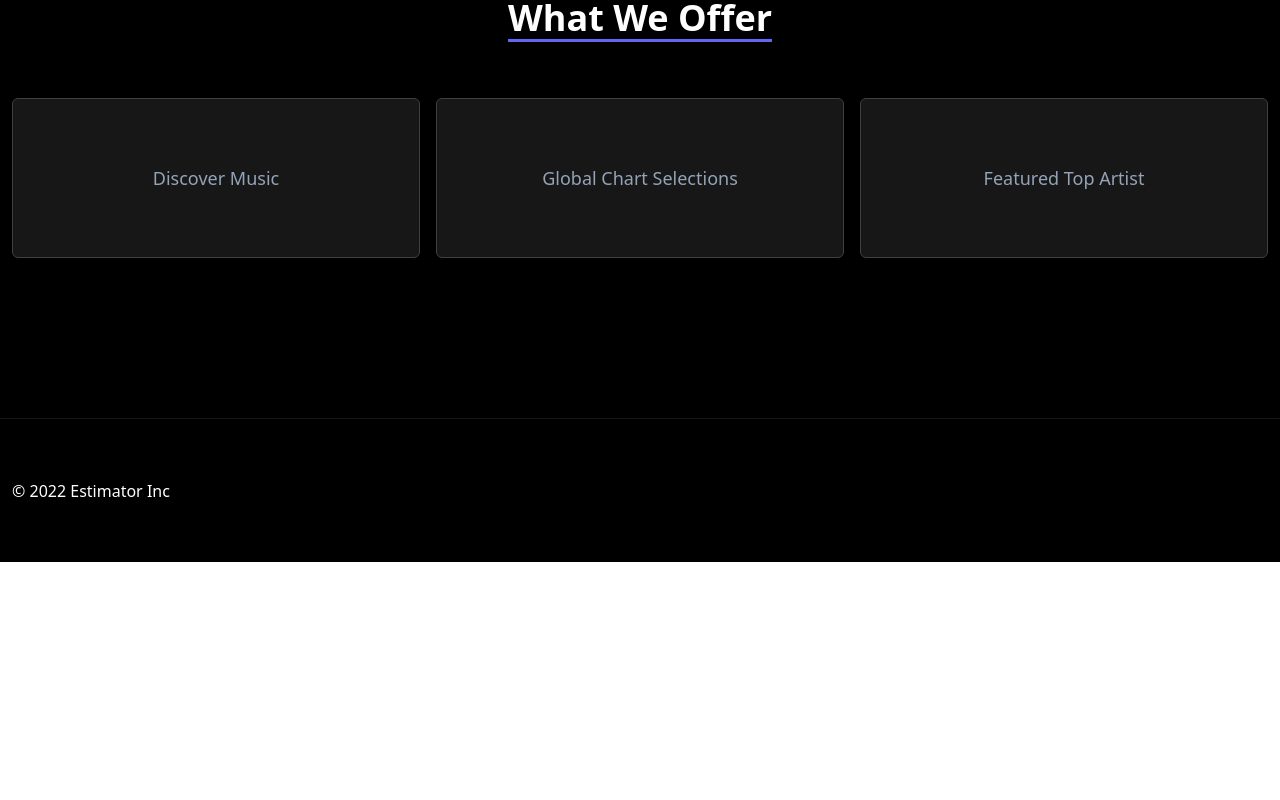
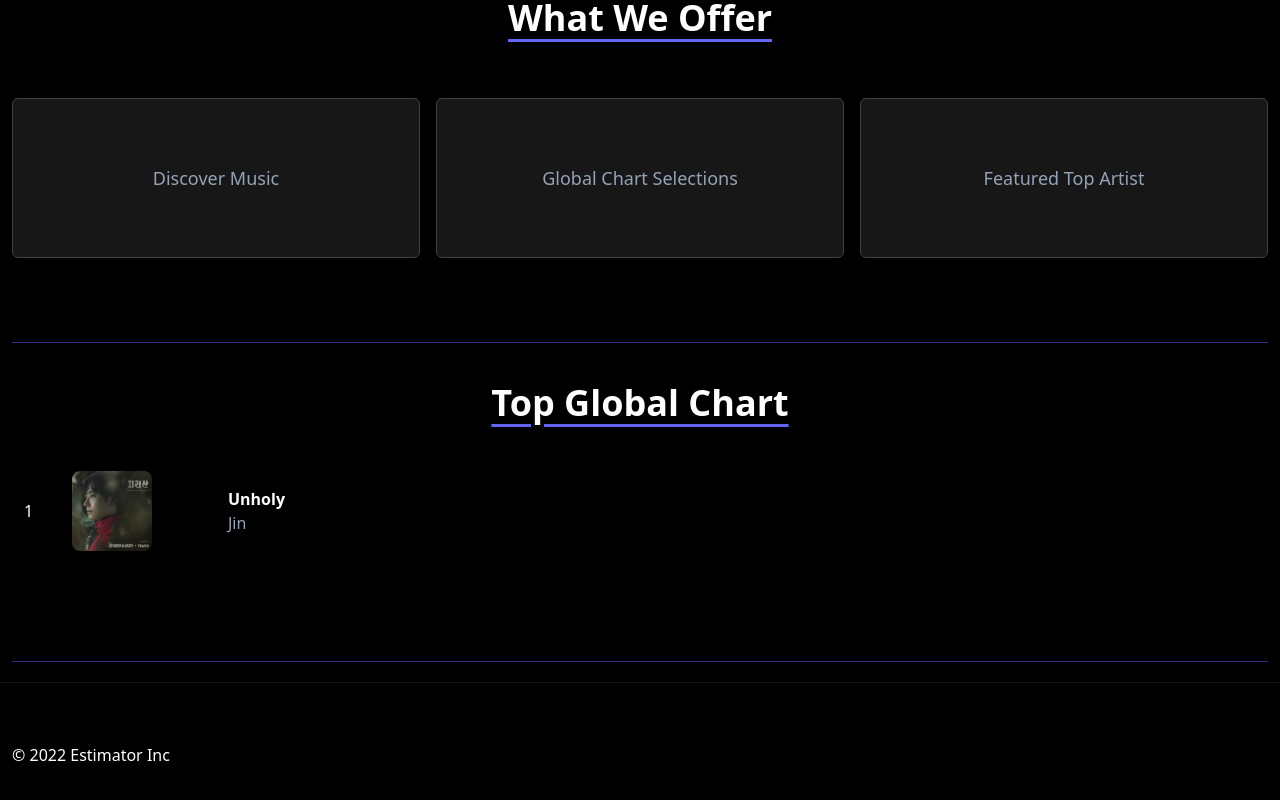
Before and after one commit to zacro14/musicphile, a Next.js app: page / in a window 1280 px wide. Shown: the part 462-1262 px from the top of the page. Before the commit the page ends 1024 px from the top, so only its background shows below. Built offline with nearby package versions, Linux system fonts and the light colour scheme.

Commit message:
update: Top global chart section

```diff
--- /dev/null
+++ b/components/Home/GlobalTopSongs.tsx
@@ -0,0 +1,22 @@
+import React from 'react'
+import SonglistItem from '../SonglistItem'
+import TextHeader from '../TextHeader'
+import SongThumb from '../../assets/image/200x200bb.webp'
+
+const GlobalTopSongs = () => {
+    return (
+        <section className="h-80 text-white border-y border-indigo-900 my-5">
+            <TextHeader>Top Global Chart</TextHeader>
+            <div className="px-3 w-96">
+                <SonglistItem
+                    order={1}
+                    song={'Unholy'}
+                    artist={'Jin'}
+                    thumbImg={SongThumb.src}
+                />
+            </div>
+        </section>
+    )
+}
+
+export default GlobalTopSongs
--- a/components/Home/ProductUsageSection.tsx
+++ b/components/Home/ProductUsageSection.tsx
@@ -1,12 +1,11 @@
 import React from 'react'
 import { WHATWEOFFER } from '../../assets/constants'
+import TextHeader from '../TextHeader'
 
 const ProductUsageSection = () => {
     return (
         <section id="about_product" className="min-h-96 mx-auto py-5">
-            <h2 className="font-bold text-white text-4xl text-center py-10 underline underline-offset-8 decoration-indigo-500">
-                What We Offer
-            </h2>
+            <TextHeader>What We Offer</TextHeader>
             <div className="grid grid-cols-1 md:grid-cols-3 gap-4 text-center py-5 mx-auto container">
                 {WHATWEOFFER.map((offer) => (
                     <div
--- /dev/null
+++ b/components/SonglistItem.tsx
@@ -0,0 +1,42 @@
+import Image, { StaticImageData } from 'next/image'
+import Link from 'next/link'
+import React from 'react'
+
+interface Props {
+    order: number
+    song: string
+    artist: string
+    thumbImg?: string | StaticImageData
+}
+
+const SonglistItem = (props: Props) => {
+    const { song, artist, order, thumbImg } = props
+
+    return (
+        <div className="flex h-24 items-center">
+            <div className="flex-none mr-2 w-10">{order}</div>
+            <div className="flex-1 w-64 ...">
+                <div className="relative h-20 w-20 object-cover">
+                    <Image
+                        className="rounded-lg"
+                        src={thumbImg}
+                        alt={song}
+                        layout="fill"
+                    />
+                </div>
+            </div>
+            <div className="flex-1 w-32">
+                <span className=" flex flex-col justify-between">
+                    <Link href={{ pathname: '/track/' }} passHref>
+                        <a className="font-bold">{song}</a>
+                    </Link>
+                    <Link href={{ pathname: '/artist' }} passHref>
+                        <a className="text-slate-400">{artist}</a>
+                    </Link>
+                </span>
+            </div>
+        </div>
+    )
+}
+
+export default SonglistItem
--- /dev/null
+++ b/components/TextHeader.tsx
@@ -0,0 +1,15 @@
+import React from 'react'
+
+interface Props {
+    children: React.ReactNode
+}
+
+const TextHeader = ({ children }: Props) => {
+    return (
+        <h2 className="font-bold text-white text-4xl text-center py-10 underline underline-offset-8 decoration-indigo-500">
+            {children}
+        </h2>
+    )
+}
+
+export default TextHeader
--- a/pages/index.tsx
+++ b/pages/index.tsx
@@ -1,4 +1,5 @@
 import type { NextPage } from 'next'
+import GlobalTopSongs from '../components/Home/GlobalTopSongs'
 import LandingSection from '../components/Home/LandingSection'
 import ProductUsageSection from '../components/Home/ProductUsageSection'
 
@@ -7,6 +8,7 @@ const Home: NextPage = () => {
         <div className="mx-auto min-h-screen px-3">
             <LandingSection />
             <ProductUsageSection />
+            <GlobalTopSongs />
         </div>
     )
 }
```
Also changed, not shown: assets/image/200x200bb.webp (added), 1 other file (tests, documents, lock files or other folders).
